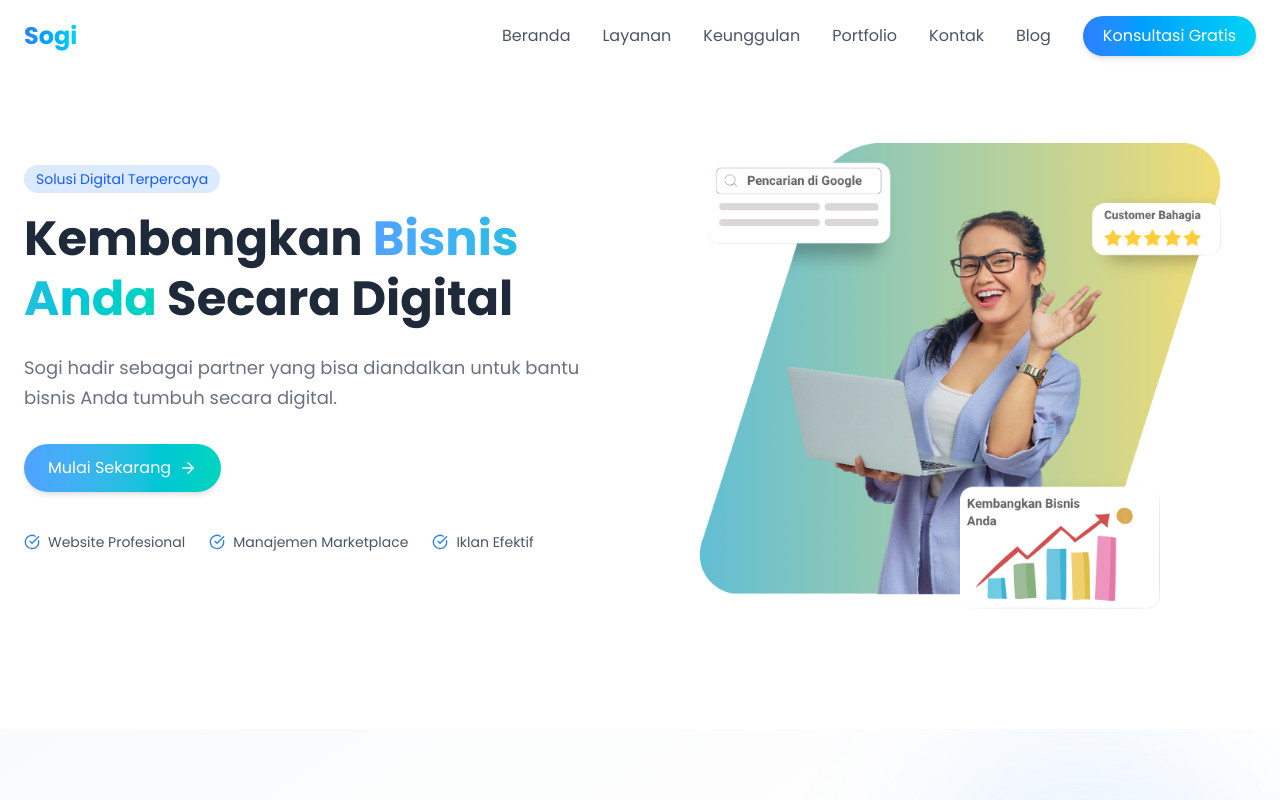
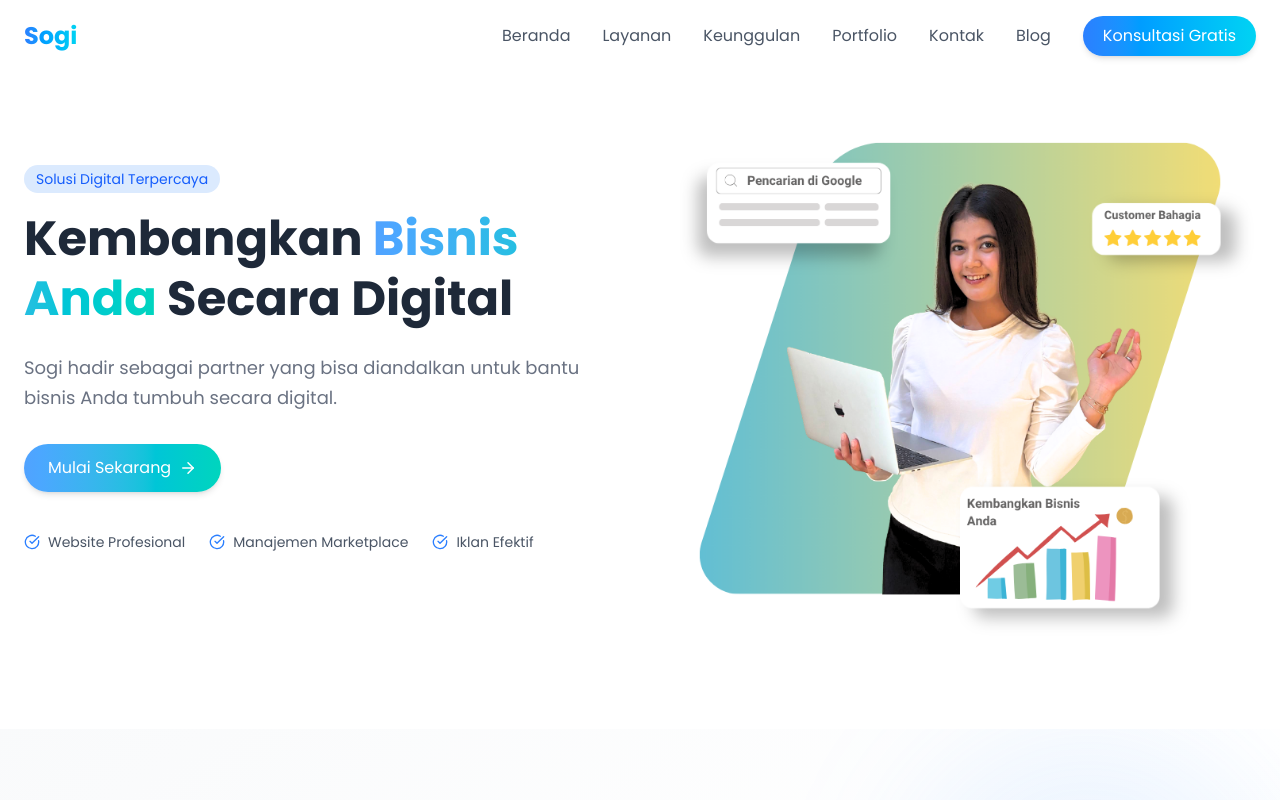
Before and after one commit to dekaroyanto/nerative, a Next.js app: page / in a window 1280 px wide. Shown: the top 800 px of the page. Built offline with nearby package versions, Linux system fonts and the light colour scheme.

Commit message:
[UPDATE] Hero

```diff
--- a/src/components/Hero.jsx
+++ b/src/components/Hero.jsx
@@ -71,7 +71,7 @@ const Hero = () => {
           className="relative"
         >
           <Image
-            src="/images/banner/model.png"
+            src="/images/banner/modelamel.png"
             alt="Team working on digital solutions"
             width={1000}
             height={1000}
```
Also changed, not shown: public/images/banner/modelamel.png (added).
